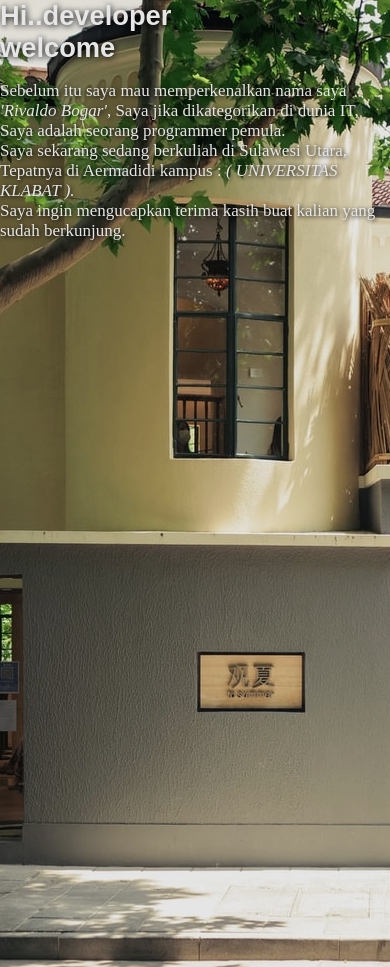
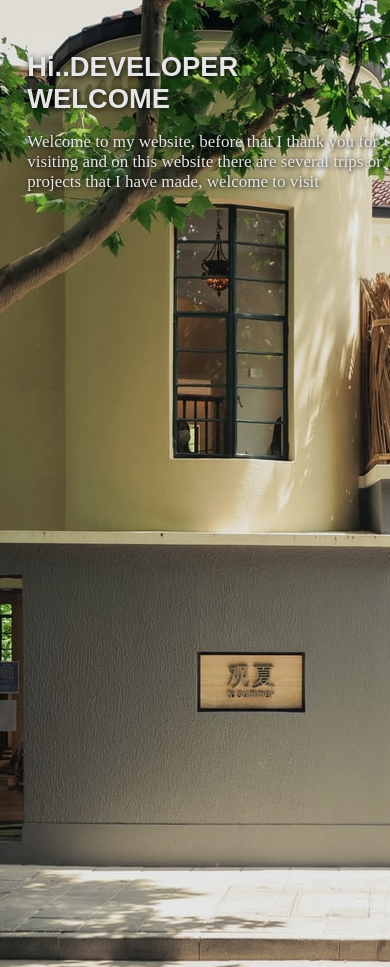
Before and after one commit to rivaldo-bogar/rivaldo-bogar.github.io, a plain HTML site: page Myportofolio/index.html in a window 390 px wide. Drawn offline with Linux system fonts and the light colour scheme.

Commit message:
setup teks responsive

```diff
--- a/Myportofolio/Home.css
+++ b/Myportofolio/Home.css
@@ -41,18 +41,32 @@
     .introtext .judul1 {
         font-family: Arial, Helvetica, sans-serif;
         font-size: 7vw;
+        opacity: 0;
        margin: 0%;
-
+        animation-name: fadeIn;
+        animation-duration: 1s;
         color: white;
+        animation-fill-mode: forwards;
+        position: relative;
+        padding-top: 13%;
+        padding-left: 7%;
         text-shadow: 1px 1px 6px black;
     }
 
     .paragraftintro {
         font-size: 17px;
-
+        padding-left: 7%;
         text-shadow: 1px 1px 4px black;
         color: white;
     }
+    @keyframes fadeIn {
+        0% {
+          opacity: 0;
+        }
+        100% {
+          opacity: 1;
+        }
+      }
 
     .mypicprofile .gambarku {
         margin-top: 30px;
--- a/Myportofolio/index.html
+++ b/Myportofolio/index.html
@@ -42,12 +42,9 @@
     </div> -->
     <div class="backgroundright">
         <div class="introtext">
-            <h1 class="judul1">Hi..developer<br>welcome</h1>
-            <p class="paragraftintro">Sebelum itu saya mau memperkenalkan nama saya <em>'Rivaldo Bogar'</em>, Saya jika
-                dikategorikan di dunia IT, Saya adalah seorang programmer pemula.<br>
-                Saya sekarang sedang berkuliah di Sulawesi Utara, Tepatnya di Aermadidi kampus : <em>( UNIVERSITAS
-                    KLABAT ).</em><br>
-                Saya ingin mengucapkan terima kasih buat kalian yang sudah berkunjung.</p>
+            <h1 class="judul1">Hi..DEVELOPER<br>WELCOME</h1>
+            <p class="paragraftintro">Welcome to my website, before that I thank you for visiting and on this website
+                there are several trips or projects that I have made, welcome to visit</p>
         </div>
         <!-- <div class="continermenu">
             <div class="menu1">
```
